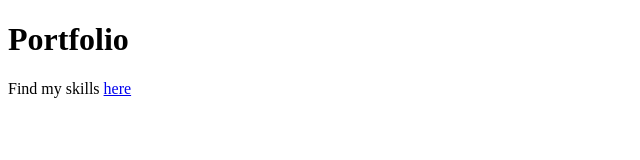
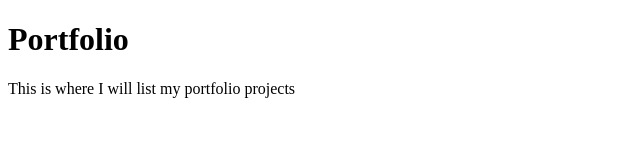
Before and after one commit to ftyelbi/personal_website, a plain HTML site: page portfolio.html in a window 1280 px wide. Shown: the whole page, without its empty margins (0-640 px from the left). Drawn offline with Linux system fonts and the light colour scheme.

Commit message:
Reverted the edits i made to the portfolio file

```diff
--- a/portfolio.html
+++ b/portfolio.html
@@ -7,7 +7,7 @@
 
 <body>
     <h1>Portfolio</h1>
-    <p>Find my skills <a href="file:///C:/Users/Lidevi/workspace/personal_website/skills.html">here</a></p>
+    <p>This is where I will list my portfolio projects</p>
 
 </body>
 
```
